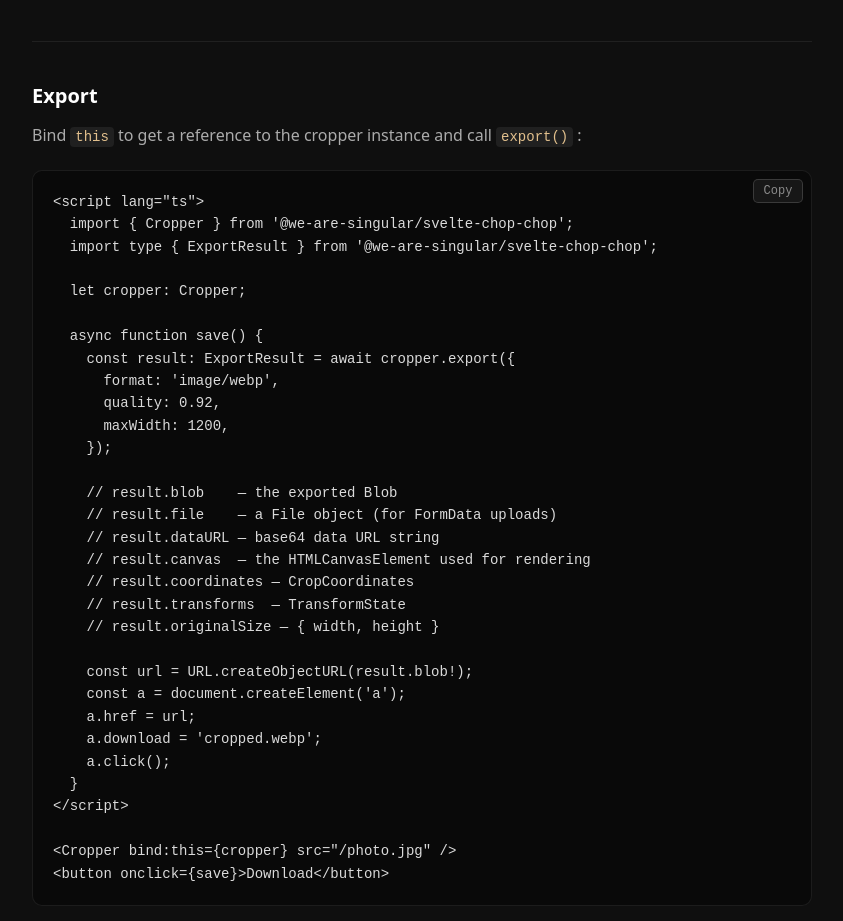
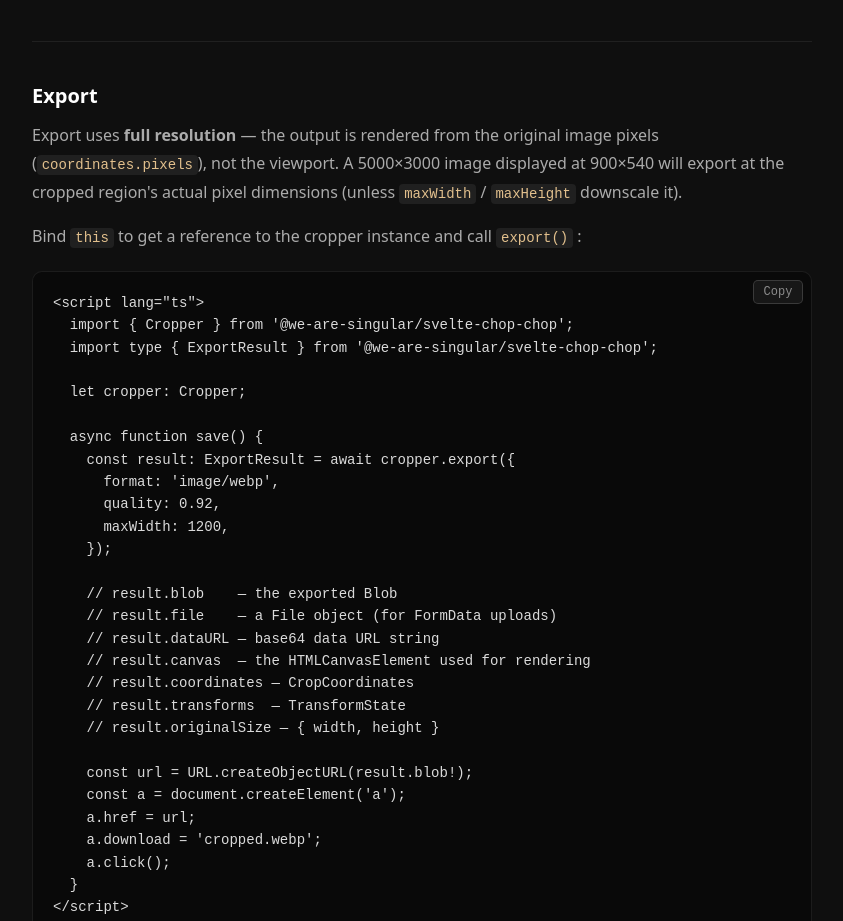
Before and after one commit to we-are-singular/svelte-chop-chop, a SvelteKit app: page /docs/cropper in a window 1280 px wide. Shown: the part 4328-5249 px from the top of the page, without its empty margins (328-1171 px from the left). Built offline with nearby package versions, Linux system fonts and the light colour scheme; no server answers.

Commit message:
docs: document full-resolution export behavior
- Cropper docs: clarify export uses original image pixels, not viewport
- Image editor docs: add note on full-resolution export
- Getting started: mention export resolution
- README: add inline comment in headless example

Made-with: Cursor

```diff
--- a/src/routes/docs/cropper/+page.svelte
+++ b/src/routes/docs/cropper/+page.svelte
@@ -426,6 +426,14 @@
 <h2>Export</h2>
 
 <p>
+  Export uses <strong>full resolution</strong> — the output is rendered from the
+  original image pixels (<code>coordinates.pixels</code>), not the viewport. A
+  5000×3000 image displayed at 900×540 will export at the cropped region's
+  actual pixel dimensions (unless <code>maxWidth</code> / <code>maxHeight</code>
+  downscale it).
+</p>
+
+<p>
   Bind <code>this</code>
   to get a reference to the cropper instance and call
   <code>export()</code>
--- a/src/routes/docs/getting-started/+page.svelte
+++ b/src/routes/docs/getting-started/+page.svelte
@@ -40,7 +40,8 @@
   Import the <code>Cropper</code>
   component and pass it an image source. Use the
   <code>toolbar</code>
-   snippet to add an export button:
+  snippet to add an export button. Export uses full resolution (original image
+  pixels), so large images export at their cropped region's actual dimensions.
 </p>
 
 {#snippet cropToolbar(cropper)}
```
Also changed, not shown: src/routes/docs/image-editor/+page.svelte (+7 -0 lines), 1 other file (tests, documents, lock files or other folders).
